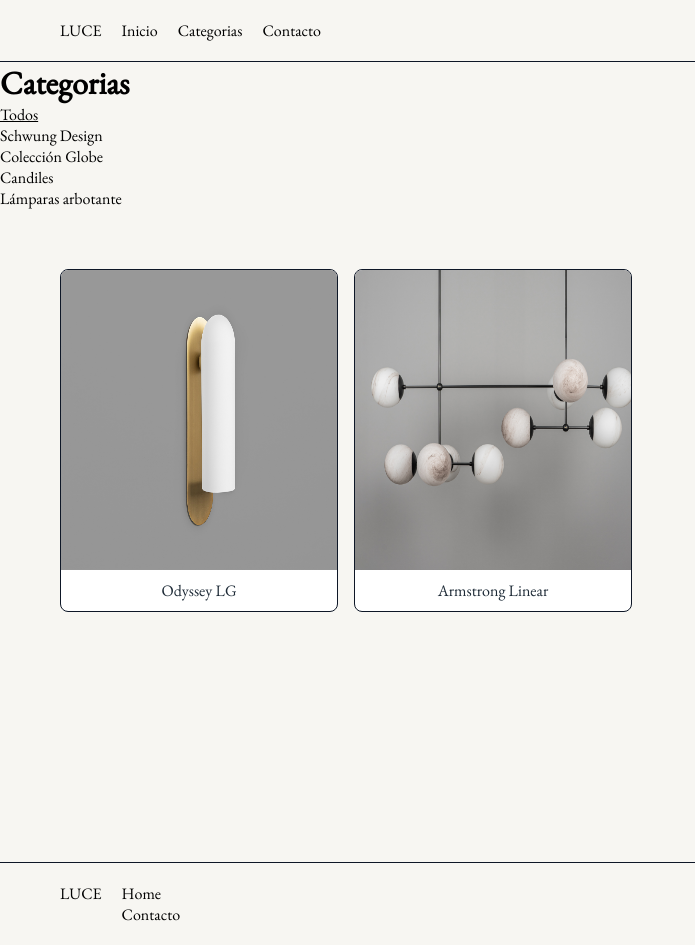
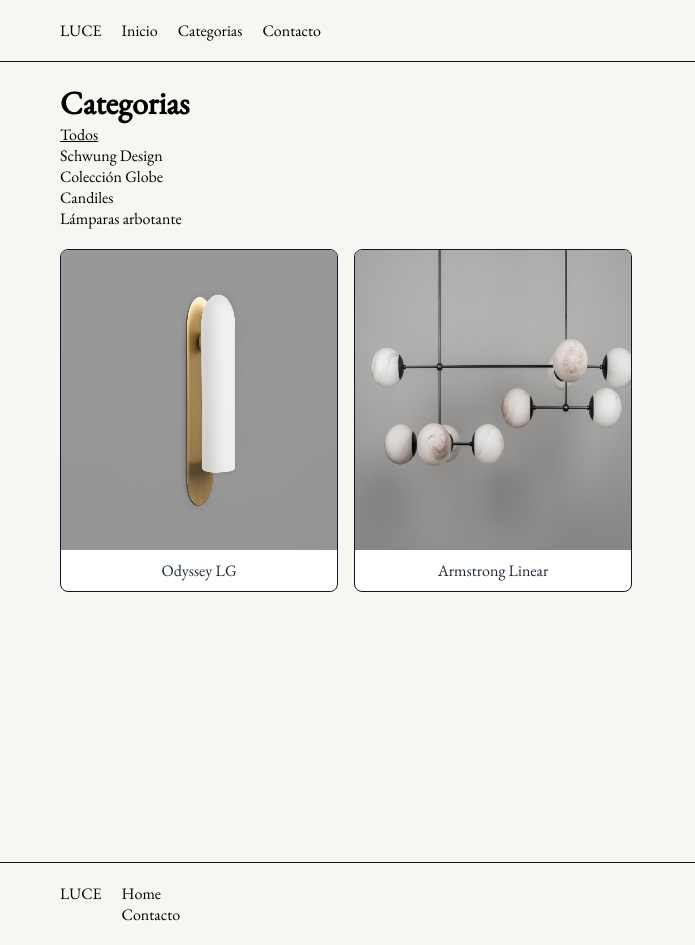
Before and after one commit to MorisLuis/luce, a Next.js app: page /categories in a window 1280 px wide. Shown: the whole page, without its empty margins (0-695 px from the left). Built offline with nearby package versions, Linux system fonts and the light colour scheme.

Commit message:
S / Categories styles

```diff
--- a/app/categories/page.tsx
+++ b/app/categories/page.tsx
@@ -24,10 +24,10 @@ function ProductList() {
   );
 
   return (
-    <div>
+    <div className={styles.Categories}>
       <h1>Categorias</h1>
 
-      <nav>
+      <nav  className={styles.CategoriesNavigation}>
         <ul>
           {categories.map((item) => (
             <li
@@ -64,7 +64,7 @@ function ProductList() {
   );
 }
 
-export default function Home() {
+export default function Categories() {
   return (
     <Suspense fallback={<div>Cargando productos...</div>}>
       <ProductList />
--- a/styles/page.module.scss
+++ b/styles/page.module.scss
@@ -1,7 +1,18 @@
 @import "./main.scss";
 
+.Categories {
+  padding: 20px 60px;
+
+  .CategoriesNavigation{
+    margin-bottom: 20px;
+
+    > ul {
+      list-style: none;
+    }
+  }
+
   .gridContainer {
-  padding: 60px;
+    //padding: 60px;
     display: grid;
     grid-template-columns: repeat(4, 1fr); // 4 columnas
     gap: 16px;
@@ -38,3 +49,4 @@
       }
     }
   }
+}
```
Lines whose indentation alone changed are shown as unchanged.
